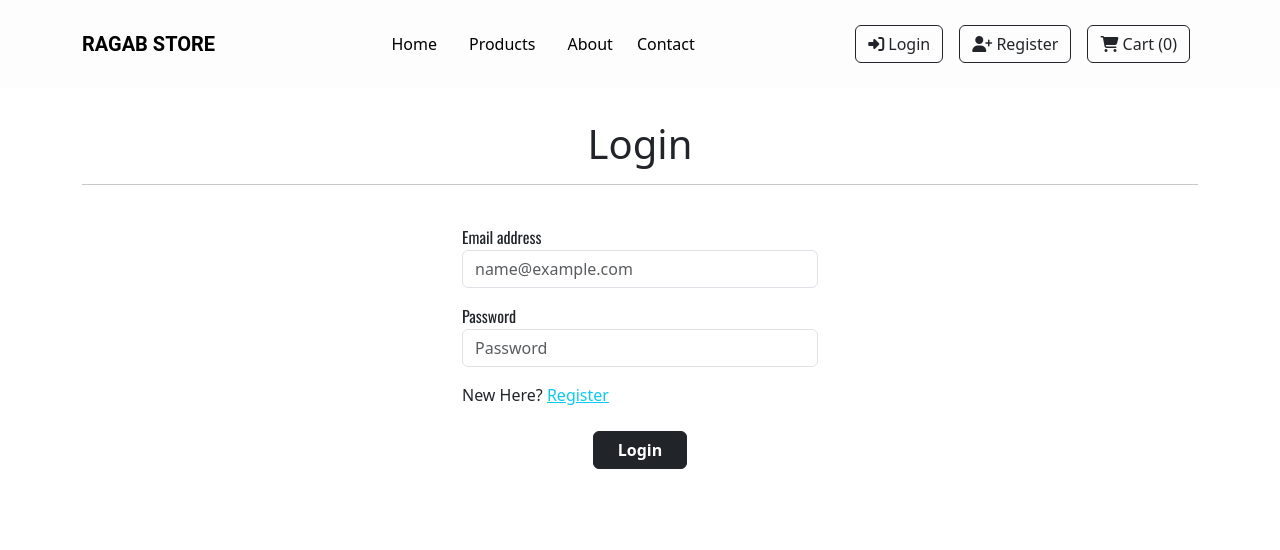
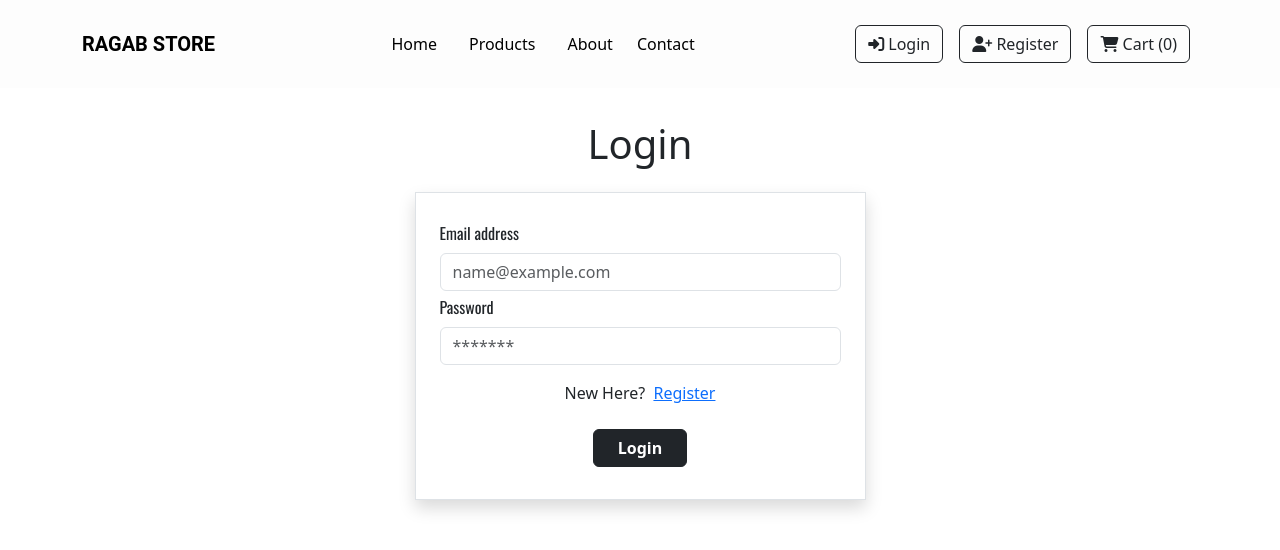
Before and after one commit to AbdallahRagab7/responsive-ecommerce, a React (Vite) app: page /login in a window 1280 px wide. Shown: the top 550 px of the page. Built offline with nearby package versions, Linux system fonts and the light colour scheme.

Commit message:
login-form

```diff
--- a/src/Components/Home/MyProducts.jsx
+++ b/src/Components/Home/MyProducts.jsx
@@ -41,7 +41,9 @@ function MyProducts() {
 
       <section>
         <div className="row justify-content-center align-items-center g-5">
-          {filteredProducts.map((product) => {
+          {filteredProducts
+            .sort(() => Math.random() - 0.5)
+            .map((product) => {
               const mergeTitle = product.title.split(" ");
               const title = `${mergeTitle[0]}  ${mergeTitle[1]}  ${mergeTitle[2]}`;
 
--- a/src/pages/Login.jsx
+++ b/src/pages/Login.jsx
@@ -1,42 +1,42 @@
 import React from "react";
 import { Link } from "react-router-dom";
-
-
+import Input from "../Components/UI/Input.jsx";
 const Login = () => {
   return (
     <>
       <div className="container my-3 py-3">
         <h1 className="text-center">Login</h1>
-        <hr />
 
         <div class="row my-4 ">
+          <div className="col-md-6 col-lg-5 col-sm-8 mx-auto">
+            <form class="border p-4  shadow">
+              <Input
+                id="email"
+                label="Email address"
+                type="email"
+                placeholder="name@example.com"
+              />
+              <Input
+                id="password"
+                label="Password"
+                type="password"
+                placeholder="*******"
+              />
 
-          <div className="col-md-6 col-lg-4 col-sm-8 mx-auto">
-            <form>
-              <div class="my-3">
-                <label for="display-0">Email address</label>
-                <input
-                  type="email"
-                  class="form-control"
-                  id="floatingInput"
-                  placeholder="name@example.com"
-                />
-              </div>
-              <div class="my-3">
-                <label for="floatingPassword display-4">Password</label>
-                <input
-                  type="password"
-                  class="form-control"
-                  id="floatingPassword"
-                  placeholder="Password"
-                />
-              </div>
-              <div className="my-3">
-                <p>New Here? <Link to="/register" className="text-decoration-underline text-info">Register</Link> </p>
+              <div className="my-3 text-center">
+                <p className="fw-medium">
+                  New Here?{" "}
+                  <Link
+                    to="/register"
+                    className="text-decoration-underline ms-1"
+                  >
+                    Register
+                  </Link>{" "}
+                </p>
               </div>
 
               <div className="text-center">
-                <button class="my-2 btn btn-dark  px-4 fw-bold" type="submit" >
+                <button class="my-2 btn btn-dark  px-4 fw-bold" type="submit">
                   Login
                 </button>
               </div>
```
Lines whose indentation alone changed are shown as unchanged.
